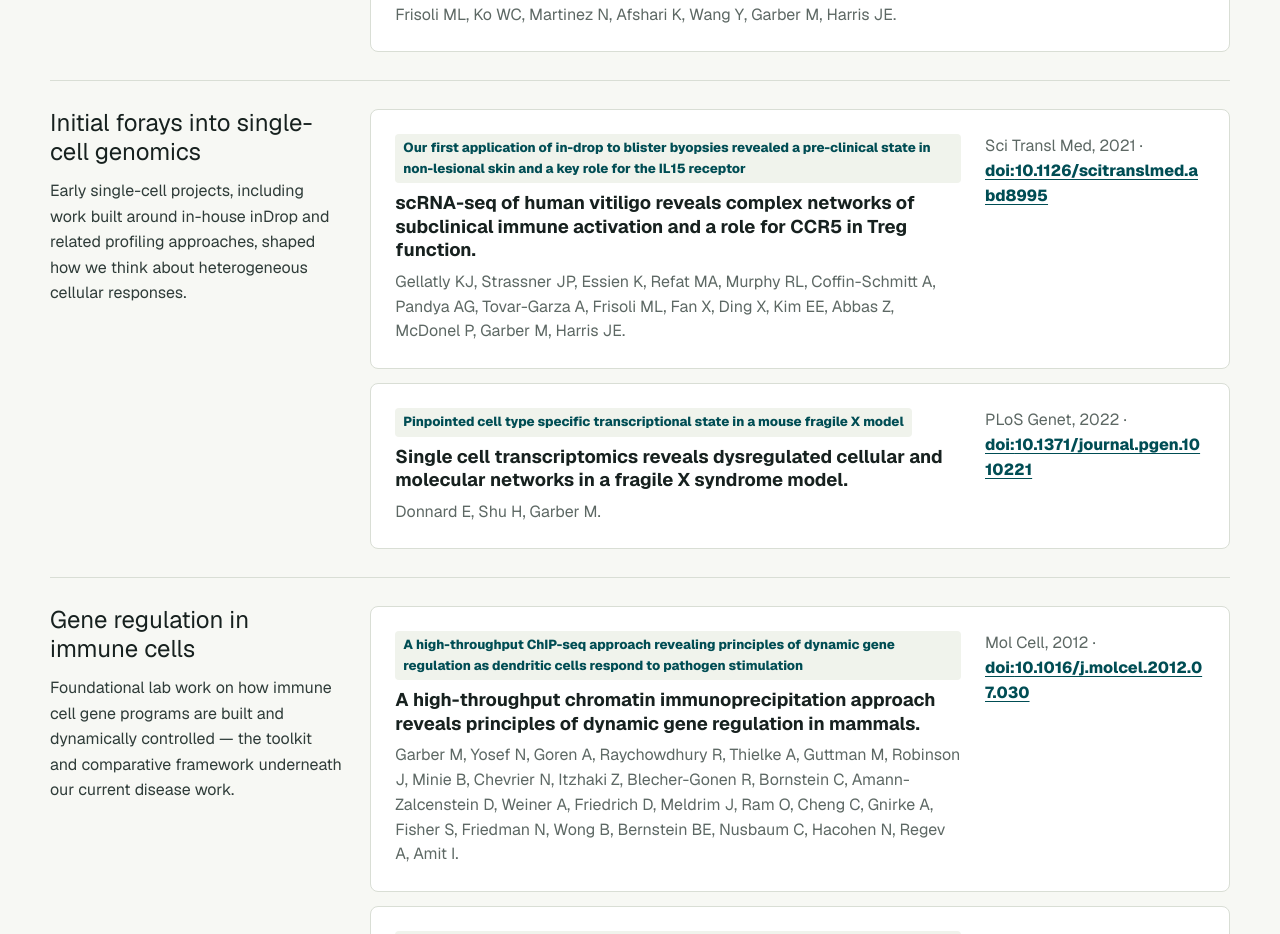
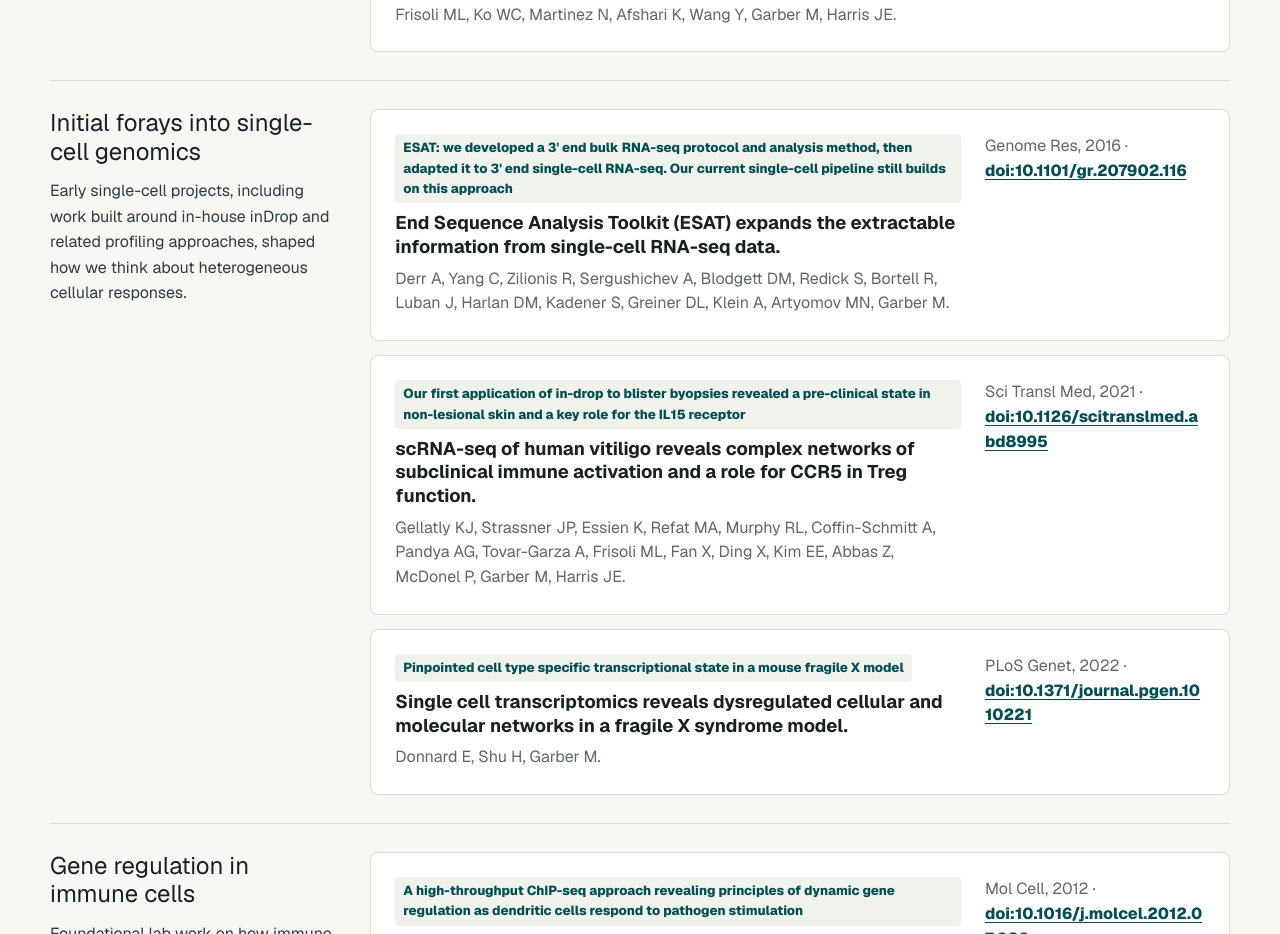
Before and after one commit to garber-lab/garberlab-website, a Next.js app: page /publications in a window 1280 px wide. Shown: the part 780-1714 px from the top of the page. Built offline with nearby package versions, Linux system fonts and the light colour scheme.

Commit message:
Publications: add ESAT (Derr et al., Genome Res 2016) to the single-cell section
Co-Authored-By: Claude Fable 5.1 <noreply@anthropic.com>

```diff
--- a/data/publications-resolved.json
+++ b/data/publications-resolved.json
@@ -71,6 +71,15 @@
     "doi": "10.1093/bioinformatics/btp190",
     "url": "https://doi.org/10.1093/bioinformatics/btp190"
   },
+  "10.1101/gr.207902.116": {
+    "pmid": "27470110",
+    "title": "End Sequence Analysis Toolkit (ESAT) expands the extractable information from single-cell RNA-seq data.",
+    "authors": "Derr A, Yang C, Zilionis R, Sergushichev A, Blodgett DM, Redick S, Bortell R, Luban J, Harlan DM, Kadener S, Greiner DL, Klein A, Artyomov MN, Garber M.",
+    "journal": "Genome Res",
+    "year": "2016",
+    "doi": "10.1101/gr.207902.116",
+    "url": "https://doi.org/10.1101/gr.207902.116"
+  },
   "10.1126/scitranslmed.abd8995": {
     "pmid": "34516831",
     "title": "scRNA-seq of human vitiligo reveals complex networks of subclinical immune activation and a role for CCR5 in Treg function.",
--- a/data/selected-publications.ts
+++ b/data/selected-publications.ts
@@ -35,6 +35,10 @@ export const publicationSections: PublicationSectionSource[] = [
     description:
       "Early single-cell projects, including work built around in-house inDrop and related profiling approaches, shaped how we think about heterogeneous cellular responses.",
     publications: [
+      {
+        doi: "10.1101/gr.207902.116",
+        note: "ESAT: we developed a 3' end bulk RNA-seq protocol and analysis method, then adapted it to 3' end single-cell RNA-seq. Our current single-cell pipeline still builds on this approach",
+      },
       {
         doi: "10.1126/scitranslmed.abd8995",
         note:
```
